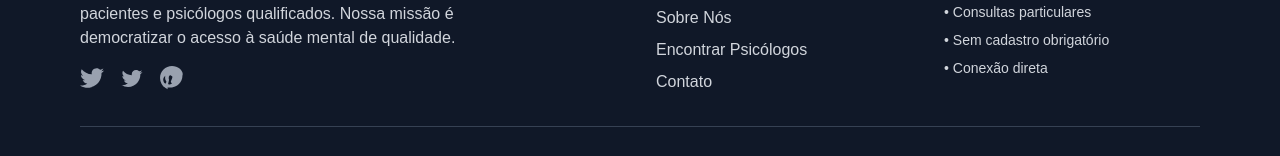
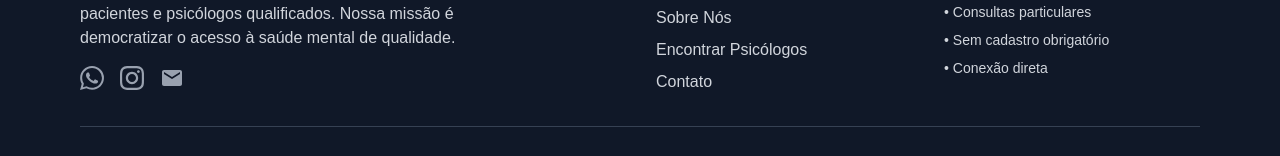
Before and after one commit to Lucasemanuel62/PsiPermita, a Next.js app: page / in a window 1280 px wide. Shown: the part 2454-2610 px from the top of the page. Built offline with nearby package versions, Linux system fonts and the light colour scheme.

Commit message:
icones do Footer

```diff
--- a/src/app/components/Footer.tsx
+++ b/src/app/components/Footer.tsx
@@ -33,19 +33,22 @@
                             Nossa missão é democratizar o acesso à saúde mental de qualidade.
                         </p>
                         <div className="flex space-x-4">
-                            <a href="#" className="text-gray-400 hover:text-blue-400 transition-colors">
+                            {/* WhatsApp */}
+                            <a href="https://wa.me/5511999999999" className="text-gray-400 hover:text-green-500 transition-colors" target="_blank" rel="noopener noreferrer" aria-label="WhatsApp">
                                 <svg className="w-6 h-6" fill="currentColor" viewBox="0 0 24 24">
-                                    <path d="M24 4.557c-.883.392-1.832.656-2.828.775 1.017-.609 1.798-1.574 2.165-2.724-.951.564-2.005.974-3.127 1.195-.897-.957-2.178-1.555-3.594-1.555-3.179 0-5.515 2.966-4.797 6.045-4.091-.205-7.719-2.165-10.148-5.144-1.29 2.213-.669 5.108 1.523 6.574-.806-.026-1.566-.247-2.229-.616-.054 2.281 1.581 4.415 3.949 4.89-.693.188-1.452.232-2.224.084.626 1.956 2.444 3.379 4.6 3.419-2.07 1.623-4.678 2.348-7.29 2.04 2.179 1.397 4.768 2.212 7.548 2.212 9.142 0 14.307-7.721 13.995-14.646.962-.695 1.797-1.562 2.457-2.549z" />
+                                    <path d="M17.472 14.382c-.297-.149-1.758-.867-2.03-.967-.273-.099-.471-.148-.67.15-.197.297-.767.966-.94 1.164-.173.199-.347.223-.644.075-.297-.15-1.255-.463-2.39-1.475-.883-.788-1.48-1.761-1.653-2.059-.173-.297-.018-.458.13-.606.134-.133.298-.347.446-.52.149-.174.198-.298.298-.497.099-.198.05-.371-.025-.52-.075-.149-.669-1.612-.916-2.207-.242-.579-.487-.5-.669-.51-.173-.008-.371-.01-.57-.01-.198 0-.52.074-.792.372-.272.297-1.04 1.016-1.04 2.479 0 1.462 1.065 2.875 1.213 3.074.149.198 2.096 3.2 5.077 4.487.709.306 1.262.489 1.694.625.712.227 1.36.195 1.871.118.571-.085 1.758-.719 2.006-1.413.248-.694.248-1.289.173-1.413-.074-.124-.272-.198-.57-.347m-5.421 7.403h-.004a9.87 9.87 0 01-5.031-1.378l-.361-.214-3.741.982.998-3.648-.235-.374a9.86 9.86 0 01-1.51-5.26c.001-5.45 4.436-9.884 9.888-9.884 2.64 0 5.122 1.03 6.988 2.898a9.825 9.825 0 012.893 6.994c-.003 5.45-4.437 9.884-9.885 9.884m8.413-18.297A11.815 11.815 0 0012.05 0C5.495 0 .16 5.335.157 11.892c0 2.096.547 4.142 1.588 5.945L.057 24l6.305-1.654a11.882 11.882 0 005.683 1.448h.005c6.554 0 11.89-5.335 11.893-11.893A11.821 11.821 0 0020.465 3.488" />
                                 </svg>
                             </a>
-                            <a href="#" className="text-gray-400 hover:text-blue-400 transition-colors">
+                            {/* Instagram */}
+                            <a href="https://instagram.com/psipermita" className="text-gray-400 hover:text-pink-500 transition-colors" target="_blank" rel="noopener noreferrer" aria-label="Instagram">
                                 <svg className="w-6 h-6" fill="currentColor" viewBox="0 0 24 24">
-                                    <path d="M22.46 6c-.77.35-1.6.58-2.46.69.88-.53 1.56-1.37 1.88-2.38-.83.5-1.75.85-2.72 1.05C18.37 4.5 17.26 4 16 4c-2.35 0-4.27 1.92-4.27 4.29 0 .34.04.67.11.98C8.28 9.09 5.11 7.38 3 4.79c-.37.63-.58 1.37-.58 2.15 0 1.49.75 2.81 1.91 3.56-.71 0-1.37-.2-1.95-.5v.03c0 2.08 1.48 3.82 3.44 4.21a4.22 4.22 0 0 1-1.93.07 4.28 4.28 0 0 0 4 2.98 8.521 8.521 0 0 1-5.33 1.84c-.34 0-.68-.02-1.02-.06C3.44 20.29 5.7 21 8.12 21 16 21 20.33 14.46 20.33 8.79c0-.19 0-.37-.01-.56.84-.6 1.56-1.36 2.14-2.23z" />
+                                    <path d="M12 2.163c3.204 0 3.584.012 4.85.07 3.252.148 4.771 1.691 4.919 4.919.058 1.265.069 1.645.069 4.849 0 3.205-.012 3.584-.069 4.849-.149 3.225-1.664 4.771-4.919 4.919-1.266.058-1.644.07-4.85.07-3.204 0-3.584-.012-4.849-.07-3.26-.149-4.771-1.699-4.919-4.92-.058-1.265-.07-1.644-.07-4.849 0-3.204.013-3.583.07-4.849.149-3.227 1.664-4.771 4.919-4.919 1.266-.057 1.645-.069 4.849-.069zm0-2.163c-3.259 0-3.667.014-4.947.072-4.358.2-6.78 2.618-6.98 6.98-.059 1.281-.073 1.689-.073 4.948 0 3.259.014 3.668.072 4.948.2 4.358 2.618 6.78 6.98 6.98 1.281.058 1.689.072 4.948.072 3.259 0 3.668-.014 4.948-.072 4.354-.2 6.782-2.618 6.979-6.98.059-1.28.073-1.689.073-4.948 0-3.259-.014-3.667-.072-4.947-.196-4.354-2.617-6.78-6.979-6.98-1.281-.059-1.69-.073-4.949-.073zm0 5.838c-3.403 0-6.162 2.759-6.162 6.162s2.759 6.163 6.162 6.163 6.162-2.759 6.162-6.163c0-3.403-2.759-6.162-6.162-6.162zm0 10.162c-2.209 0-4-1.79-4-4 0-2.209 1.791-4 4-4s4 1.791 4 4c0 2.21-1.791 4-4 4zm6.406-11.845c-.796 0-1.441.645-1.441 1.44s.645 1.44 1.441 1.44c.795 0 1.439-.645 1.439-1.44s-.644-1.44-1.439-1.44z" />
                                 </svg>
                             </a>
-                            <a href="#" className="text-gray-400 hover:text-blue-400 transition-colors">
+                            {/* Email */}
+                            <a href="mailto:contato@psipermita.com.br" className="text-gray-400 hover:text-blue-500 transition-colors" aria-label="Email">
                                 <svg className="w-6 h-6" fill="currentColor" viewBox="0 0 24 24">
-                                    <path d="M12.017 0C5.396 0 .029 5.367.029 11.987c0 5.079 3.158 9.417 7.618 11.174-.105-.949-.199-2.403.041-3.439.219-.937 1.406-5.957 1.406-5.957s-.359-.72-.359-1.781c0-1.663.967-2.911 2.168-2.911 1.024 0 1.518.769 1.518 1.688 0 1.029-.653 2.567-.992 3.192-.285.598-.6 1.231-.6 1.65 0 1.22 1.01 2.228 2.26 2.228 2.72 0 4.813-2.875 4.813-6.709 0-3.514-2.53-5.969-6.149-5.969-4.183 0-6.647 3.113-6.647 6.576 0 1.306.501 2.712 1.129 3.473.126.149.143.279.107.43-.116.484-.446 1.52-.507 1.654-.08.303-.259.367-.597.22-1.224-.571-1.99-2.342-1.99-3.772 0-2.51 1.828-4.814 5.262-4.814 2.763 0 4.913 1.972 4.913 4.62 0 2.757-1.739 4.976-4.151 4.976-.811 0-1.573-.421-1.834-.919l-.465 1.776c-.167.636-.644 1.44-.964 1.928 1.466.135 2.964.205 4.468.205 6.624 0 11.987-5.367 11.987-11.987C24.004 5.367 18.641.001 12.017.001z" />
+                                    <path d="M20 4H4c-1.1 0-1.99.9-1.99 2L2 18c0 1.1.9 2 2 2h16c1.1 0 2-.9 2-2V6c0-1.1-.9-2-2-2zm0 4l-8 5-8-5V6l8 5 8-5v2z" />
                                 </svg>
                             </a>
                         </div>
```
